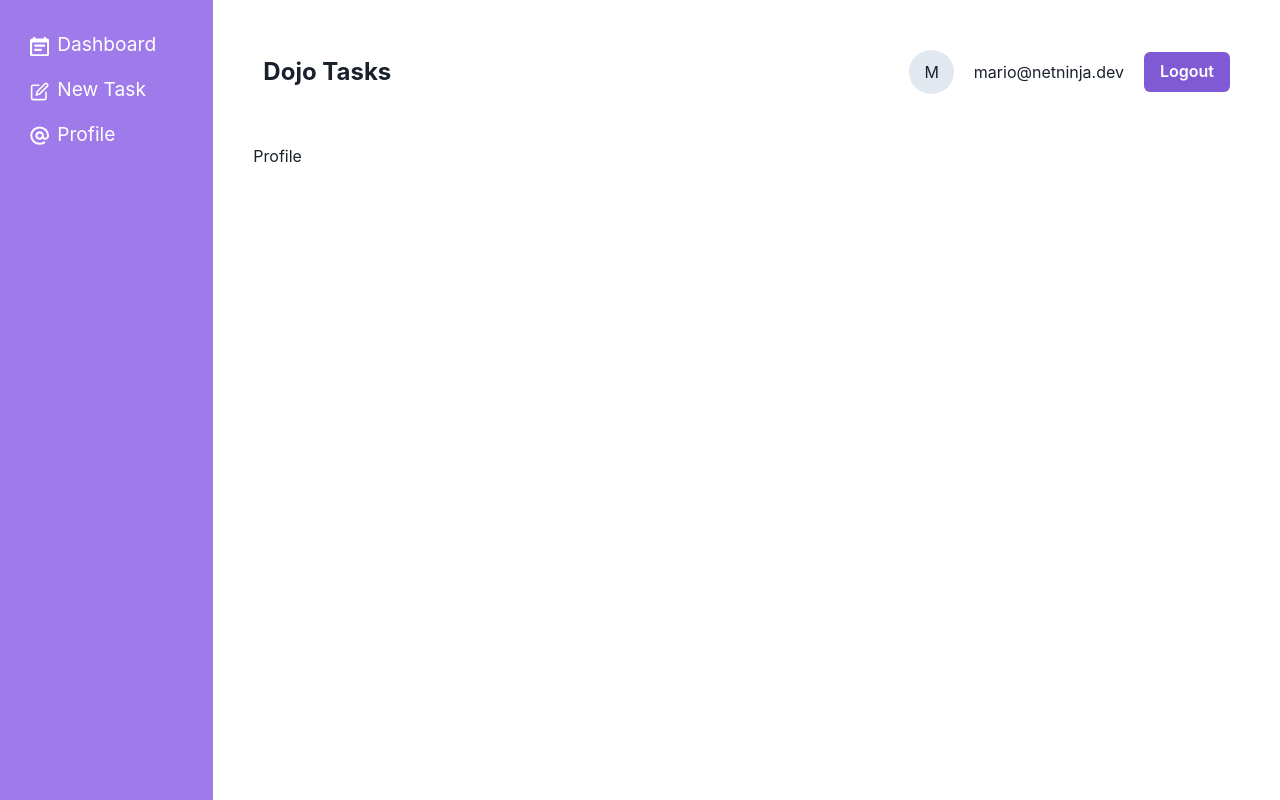
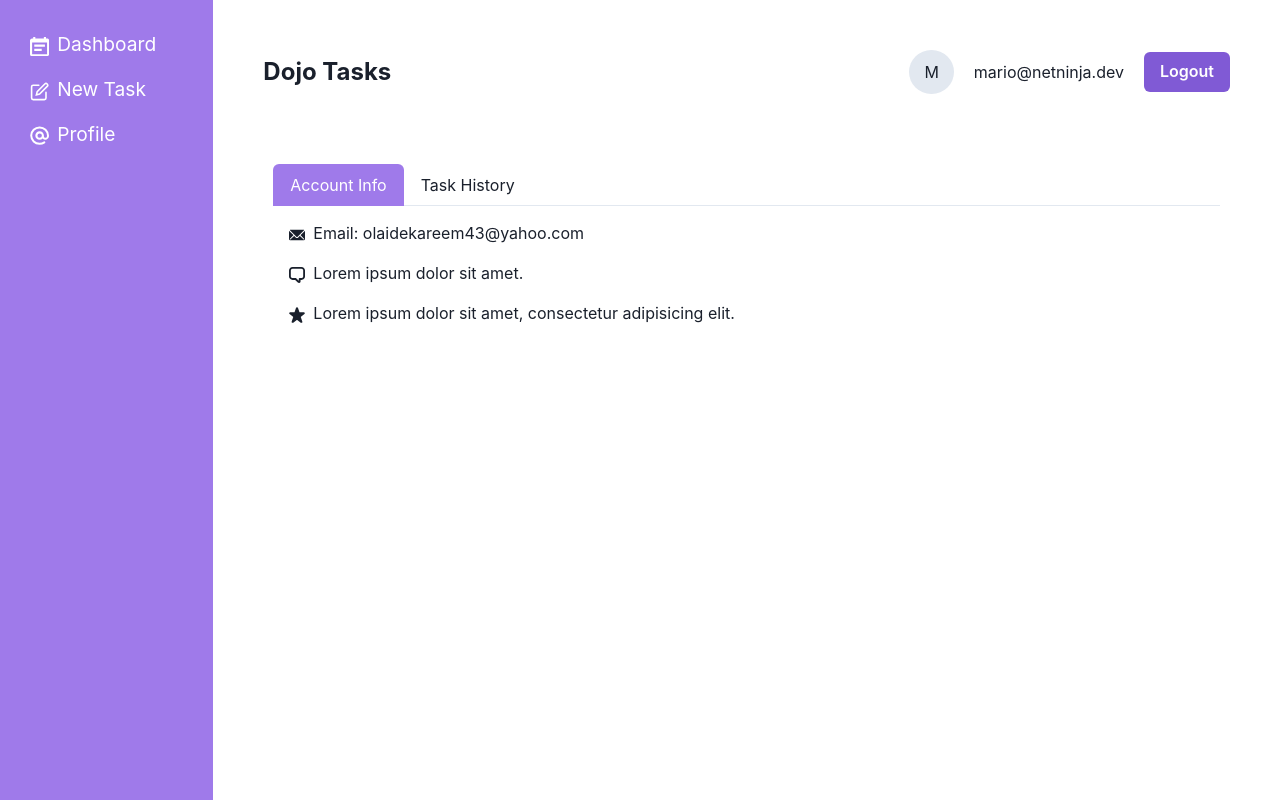
Before and after one commit to olaide-hok/Task-Manager-UI, a React (Create React App) app: page /profile in a window 1280 px wide. Built offline with nearby package versions, Linux system fonts and the light colour scheme.

Commit message:
Setup Profile Component.
Use Chakra-UI Layouts and Tabs component.

Use Chakra-Icons as prop values to ListIcon component.

```diff
--- a/src/pages/Profile.tsx
+++ b/src/pages/Profile.tsx
@@ -1,3 +1,69 @@
+import {
+  ChatIcon,
+  CheckCircleIcon,
+  EmailIcon,
+  StarIcon,
+  WarningIcon,
+} from '@chakra-ui/icons'
+import {List, ListIcon, ListItem} from '@chakra-ui/layout'
+import {Tab, TabList, TabPanel, TabPanels, Tabs} from '@chakra-ui/tabs'
+
 export default function Profile() {
-  return <div>Profile</div>
+  return (
+    <Tabs mt="40px" p="20px" colorScheme="purple" variant="enclosed">
+      <TabList>
+        <Tab _selected={{color: 'white', bg: 'purple.400'}}>Account Info</Tab>
+        <Tab _selected={{color: 'white', bg: 'purple.400'}}>Task History</Tab>
+      </TabList>
+
+      <TabPanels>
+        <TabPanel>
+          <List spacing={4}>
+            <ListItem>
+              <ListIcon as={EmailIcon} />
+              Email: olaidekareem43@yahoo.com
+            </ListItem>
+            <ListItem>
+              <ListIcon as={ChatIcon} />
+              Lorem ipsum dolor sit amet.
+            </ListItem>
+
+            <ListItem>
+              <ListIcon as={StarIcon} />
+              Lorem ipsum dolor sit amet, consectetur adipisicing elit.
+            </ListItem>
+          </List>
+        </TabPanel>
+        <TabPanel>
+          <List spacing={4}>
+            <ListItem>
+              <ListIcon as={CheckCircleIcon} color="teal.400" />
+              Lorem ipsum dolor sit amet consectetur adipisicing.
+            </ListItem>
+            <ListItem>
+              <ListIcon as={CheckCircleIcon} color="teal.400" />
+              Lorem ipsum dolor sit amet consectetur adipisicing.
+            </ListItem>
+            <ListItem>
+              <ListIcon as={WarningIcon} color="red.400" />
+              Lorem ipsum dolor sit amet consectetur adipisicing.
+            </ListItem>
+            <ListItem>
+              <ListIcon as={CheckCircleIcon} color="teal.400" />
+              Lorem ipsum dolor sit amet consectetur adipisicing.
+            </ListItem>
+
+            <ListItem>
+              <ListIcon as={WarningIcon} color="red.400" />
+              Lorem ipsum dolor sit amet consectetur adipisicing.
+            </ListItem>
+            <ListItem>
+              <ListIcon as={CheckCircleIcon} color="teal.400" />
+              Lorem ipsum dolor sit amet consectetur adipisicing.
+            </ListItem>
+          </List>
+        </TabPanel>
+      </TabPanels>
+    </Tabs>
+  )
 }
```
